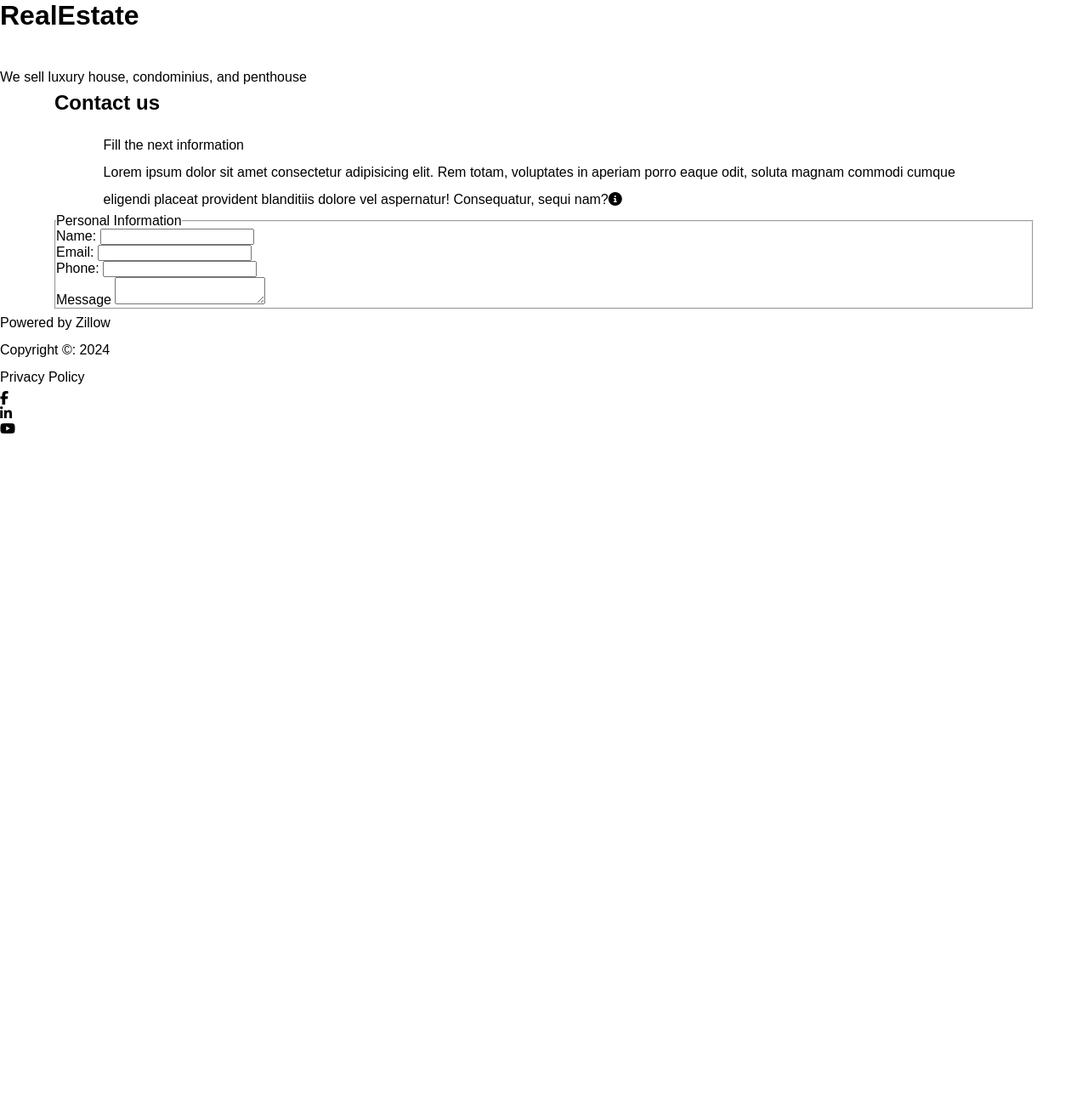
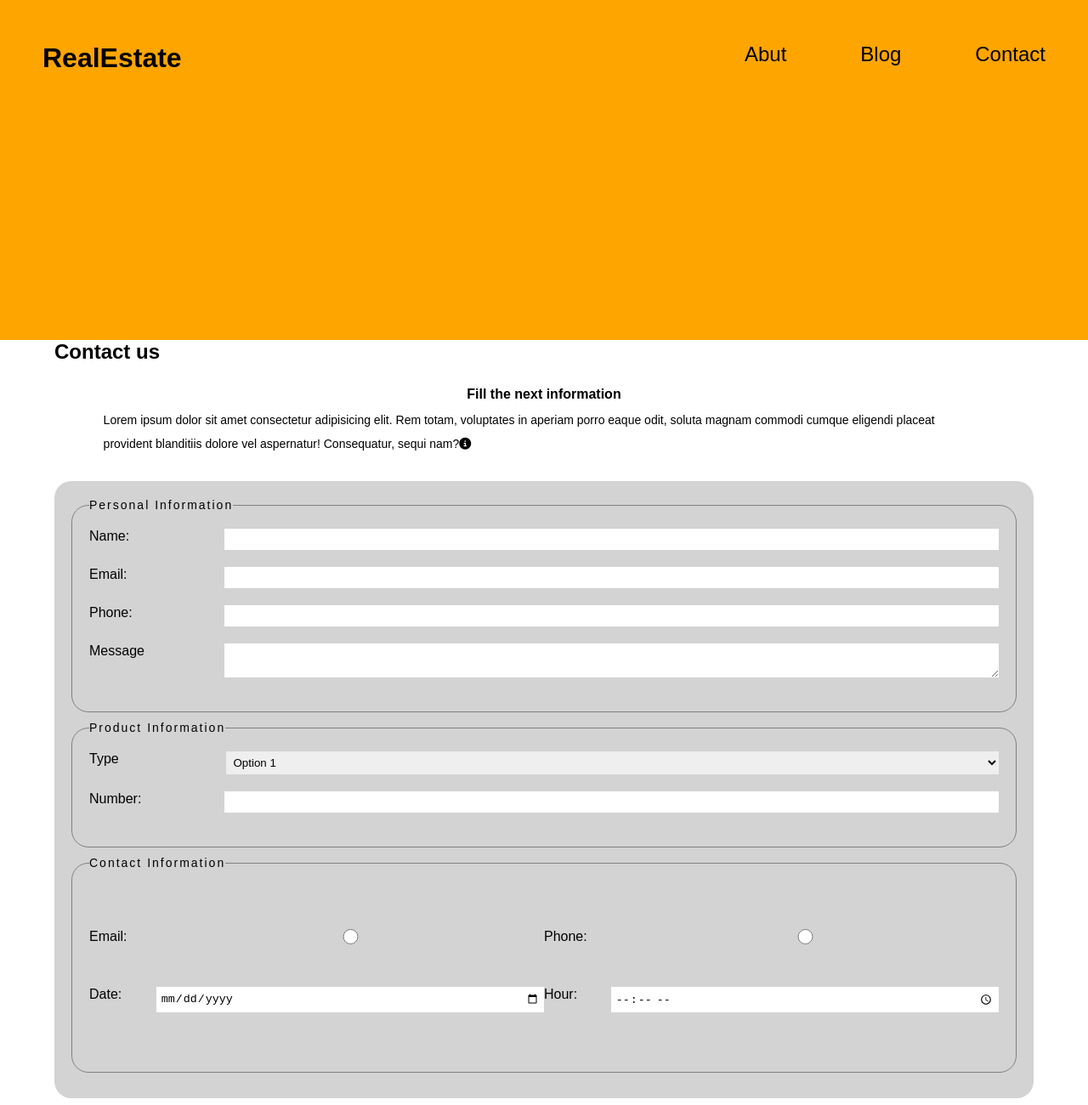
Before and after one commit to MauricioNLM/realEstate-ch51, a plain HTML site: page view/contact.html in a window 1280 px wide. Shown: the top 1300 px of the page at 85% size. Before the commit the page ends 800 px from the top, so only its background shows below. Drawn offline with Linux system fonts and the light colour scheme.

Commit message:
add contact page

```diff
--- a/base.css
+++ b/base.css
@@ -79,7 +79,15 @@ header.main-header{
     text-align: center;
     height: 400px;
 }
+header.contact-header{
+    display: flex;
+    flex-direction: row;
+    justify-content: space-between;
+    background-color: orange;
+    padding: 50px;
+    height: 300px;
 
+}
 ul{
     display: flex;
     flex-direction: row;
@@ -92,7 +100,7 @@ li{
     flex-direction: row;
     justify-content: space-between;
 }
-/*
+
 .contac-sub{
     font-weight: bold;
     text-align: center;
@@ -113,6 +121,7 @@ fieldset{
     padding: 20px;
     border: 1px solid gray;
     border-radius: 20px;
+    margin-bottom: 10px;
 }
 legend{
     font-size: 14px;
@@ -123,16 +132,28 @@ legend{
     margin-bottom: 20px;
 }
 
-.form-control input
-.form-control textarea {
+.form-control label{
+    width: 15%;
+}
+
+.form-control input{
     width: 85%;
     padding: 5px;
     border: none;
 }
 
-.form-control label{
-    width: 15%;
+.form-control textarea{
+    width: 85%;
+    padding: 5px;
+    border: none;
 }
+
+.form-control select{
+    width: 85%;
+    padding: 5px;
+    border: none;
+}
+
 
 .footer-contact{
     display: flex;
@@ -168,4 +189,23 @@ legend{
     padding: 10px;
     border-radius: 50%;
     width: 16px;
-} */
+}
+
+
+nav {
+    display: flex;
+    flex-direction: row;
+    justify-content: space-between;
+    width: 30%;
+}
+
+.menu-bar a{
+    color: black;
+    font-size: x-large;
+}
+
+
+.contact-option{
+    margin-top: 50px;
+    margin-bottom: 50px;
+}
--- a/view/contact.html
+++ b/view/contact.html
@@ -8,17 +8,13 @@
     <script src="https://kit.fontawesome.com/337be747ec.js" crossorigin="anonymous"></script>
     <title>Document</title>
 </head>
-<header>
+<header class="contact-header">
     <h1>RealEstate</h1>
-    <!-- <section> -->
-
-    <nav class="menu-bar container">
+    <nav class="menu-bar">
         <a href="about.html">Abut</a>
         <a href="blog.html">Blog</a>
         <a href="contact.hyml">Contact</a>
     </nav>
-    <p>We sell luxury house, condominius, and penthouse</p>
-    <!-- </section> -->
 </header>
 
 <body>
@@ -41,20 +37,57 @@
                     Personal Information
                 </legend>
                 <div class="form-control">
-                    <labe>Name: </labe>
+                    <label>Name:</label>
                     <input type="text">
                 </div>
                 <div class="form-control">
-                    <labe>Email: </labe>
+                    <label>Email:</label>
                     <input type="email">
                 </div>
                 <div class="form-control">
-                    <labe>Phone:</labe>
+                    <label>Phone:</label>
                     <input type="tel">
                 </div>
                 <div class="form-control">
-                    <labe>Message</labe>
+                    <label>Message</label>
                     <textarea></textarea>
+                </div>
+            </fieldset>
+            <fieldset>
+                <legend>
+                    Product Information
+                </legend>
+                <div class="form-control">
+                    <label>Type</label>
+                    <select>
+                        <option>Option 1</option>
+                        <option>Option 2</option>
+                        <option>Option 3</option>
+                        <option>Option 4</option>
+                        <option>Option 5</option>
+                    </select>
+                </div>
+                <div class="form-control">
+                    <label>Number:</label>
+                    <input type="number">
+                </div>
+            </fieldset>
+            <fieldset>
+                <legend>
+                    Contact Information
+                </legend>
+                <div class="form-control contact-option">
+                    <label>Email:</label>
+                    <input type="radio">
+                    <label>Phone:</label>
+                    <input type="radio">
+                </div>
+                <div class="form-control contact-option">
+                    <label>Date:</label>
+                    <input type="date">
+                    <label>Hour:</label>
+                    <input type="time">
+
                 </div>
             </fieldset>
         </div>
```
